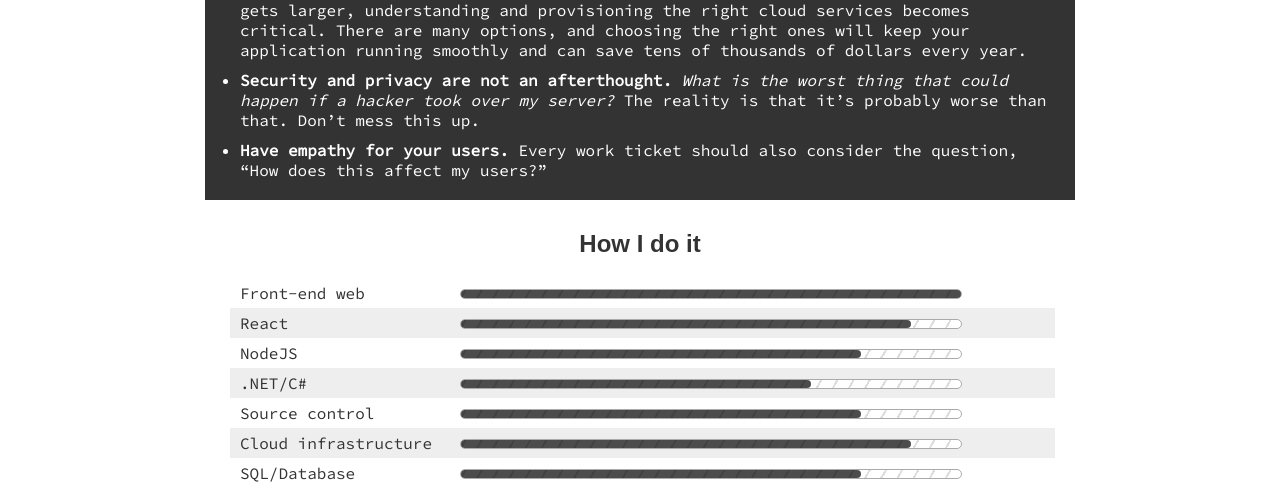
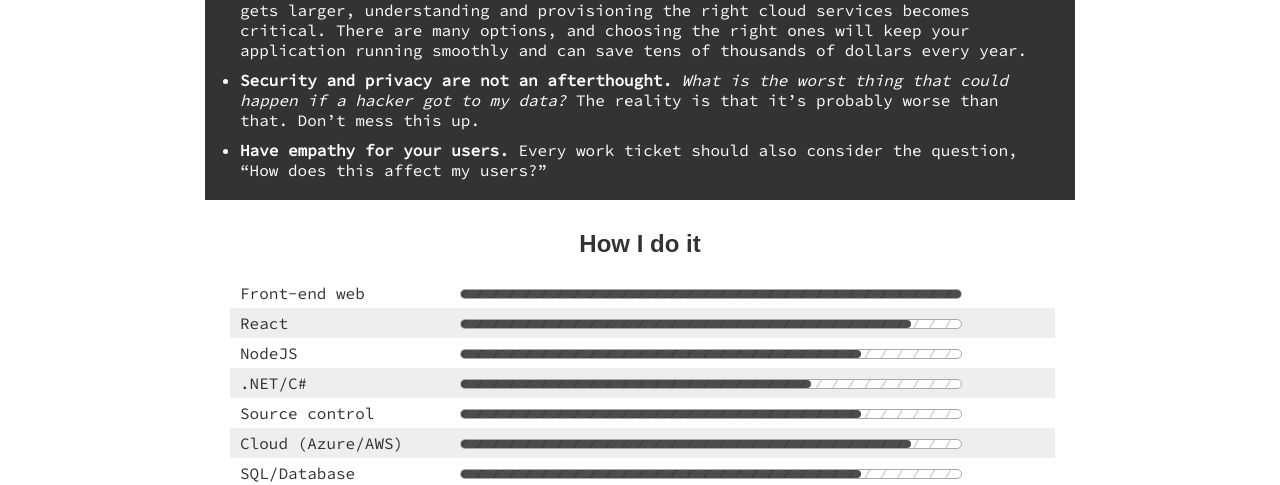
Before and after one commit to mherzig/mherzig.github.io, a plain HTML site: page index.html in a window 1280 px wide. Shown: the part 423-908 px from the top of the page. Drawn offline with Linux system fonts and the light colour scheme; a web font is replaced by a local one.

Commit message:
Update index.html

```diff
--- a/index.html
+++ b/index.html
@@ -33,7 +33,7 @@
         cloud services becomes critical. There are many options, and choosing the right ones will keep your application running
         smoothly and can save tens of thousands of dollars every year.</li>
         <li><strong>Security and privacy are not an afterthought.</strong> <em>What is the worst thing that could happen if a
-        hacker took over my server?</em> The reality is that it&rsquo;s probably worse than that. Don&rsquo;t mess this up.</li>
+        hacker got to my data?</em> The reality is that it&rsquo;s probably worse than that. Don&rsquo;t mess this up.</li>
         <li><strong>Have empathy for your users.</strong> Every work ticket should also consider the question, &ldquo;How does this
         affect my users?&rdquo;</li>
       </ul>
@@ -78,7 +78,7 @@
           </li>
 
           <li>
-            <span class="label">Cloud infrastructure</span>
+            <span class="label">Cloud (Azure/AWS)</span>
             <span class="base" title="9">
               <span class="level" style="width:90%"></span>
             </span>
```
